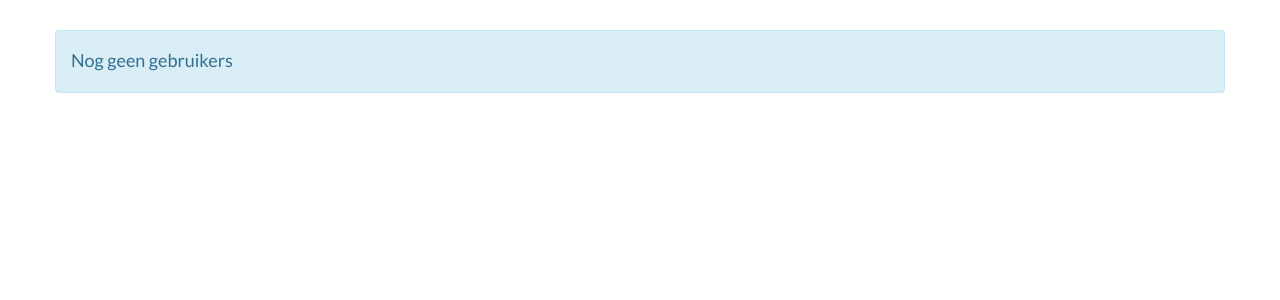
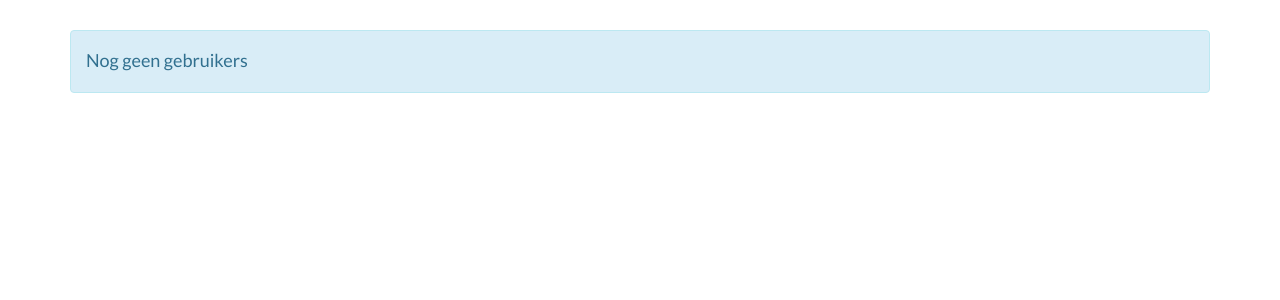
Before and after one commit to takwas/community-python, a Flask app: template admin/templates/users/users.html in a window 1280 px wide. Shown: the part 73-373 px from the top of the page. Run offline with Flask 2, Linux system fonts and the light colour scheme; the template is opened without the code that fills it, so the values that code supplies are empty; style sheets or scripts are compiled from the project's sources; some libraries are stand-ins or nearby versions.

Commit message:
ui fixes

```diff
--- a/admin/resources/sass/main.scss
+++ b/admin/resources/sass/main.scss
@@ -1,5 +1,5 @@
 @import "partials/_base";
-@import "partials/flash_messages";
+@import "partials/_flash_messages";
 @import "partials/_margins";
 @import "partials/_padding";
 @import "partials/_align";
--- a/admin/templates/groups/groups.html
+++ b/admin/templates/groups/groups.html
@@ -4,6 +4,7 @@
 
 {% block content %}
     <div class="row">
+        <div class="col-md-12">
             {% if groups %}
                 <div class="table-responsive">
                     <table class="table table-hover">
@@ -33,4 +34,5 @@
                 <div class="alert alert-info" role="alert">Nog geen groepen</div>
             {% endif %}
         </div>
+    </div>
 {% endblock %}
--- a/admin/templates/modules/index.html
+++ b/admin/templates/modules/index.html
@@ -4,7 +4,7 @@
 
 {% block content %}
     <div class="row">
-
+        <div class="col-md-12">
             <ul class="nav nav-tabs">
                 <li class="active"><a data-toggle="tab" href="#modules">Modules</a></li>
                 <li><a data-toggle="tab" href="#types">Module Types</a></li>
@@ -20,4 +20,5 @@
             </div>
 
         </div>
+    </div>
 {% endblock %}
--- a/admin/templates/users/users.html
+++ b/admin/templates/users/users.html
@@ -4,6 +4,7 @@
 
 {% block content %}
     <div class="row">
+        <div class="col-md-12">
             {% if users %}
                 <div class="table-responsive">
                     <table class="table table-hover">
@@ -32,4 +33,5 @@
                 <div class="alert alert-info" role="alert">Nog geen gebruikers</div>
             {% endif %}
         </div>
+    </div>
 {% endblock %}
```
Also changed, not shown: admin/resources/sass/partials/_flash_messages.scss (renamed from admin/resources/sass/partials/flash_messages.scss). Lines whose indentation alone changed are shown as unchanged.
